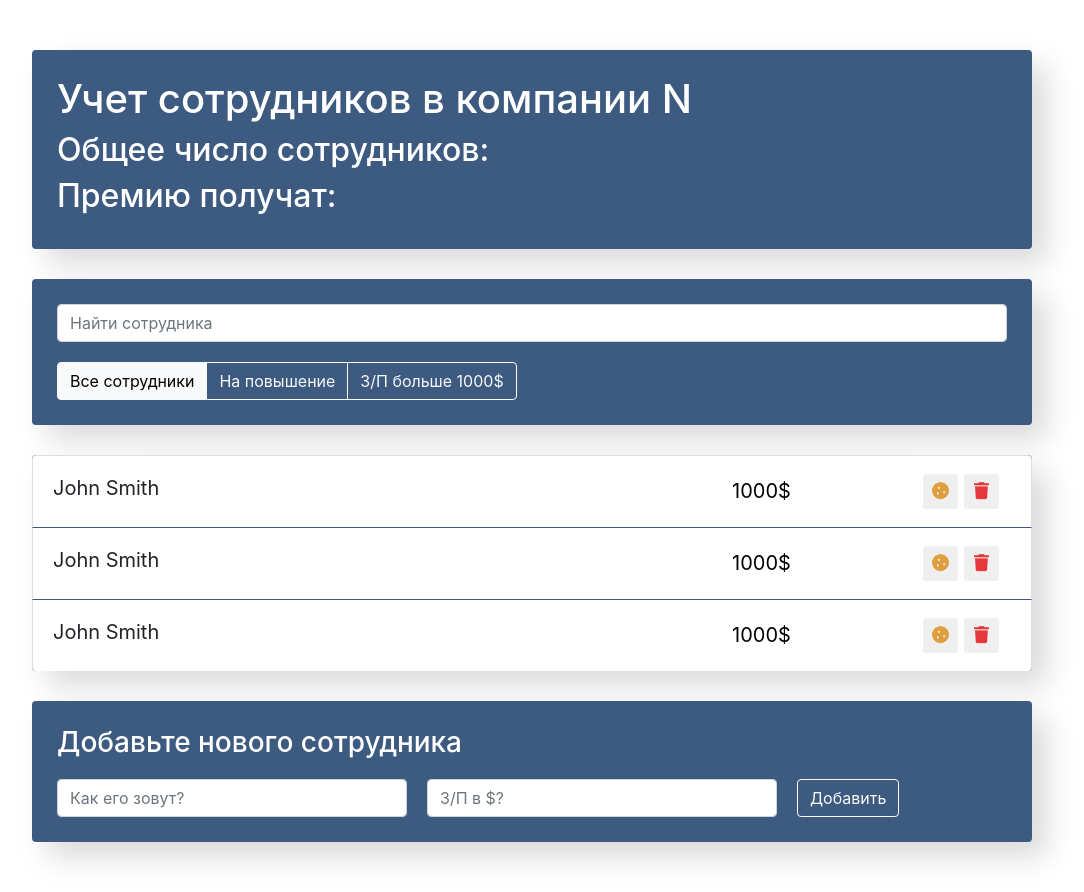
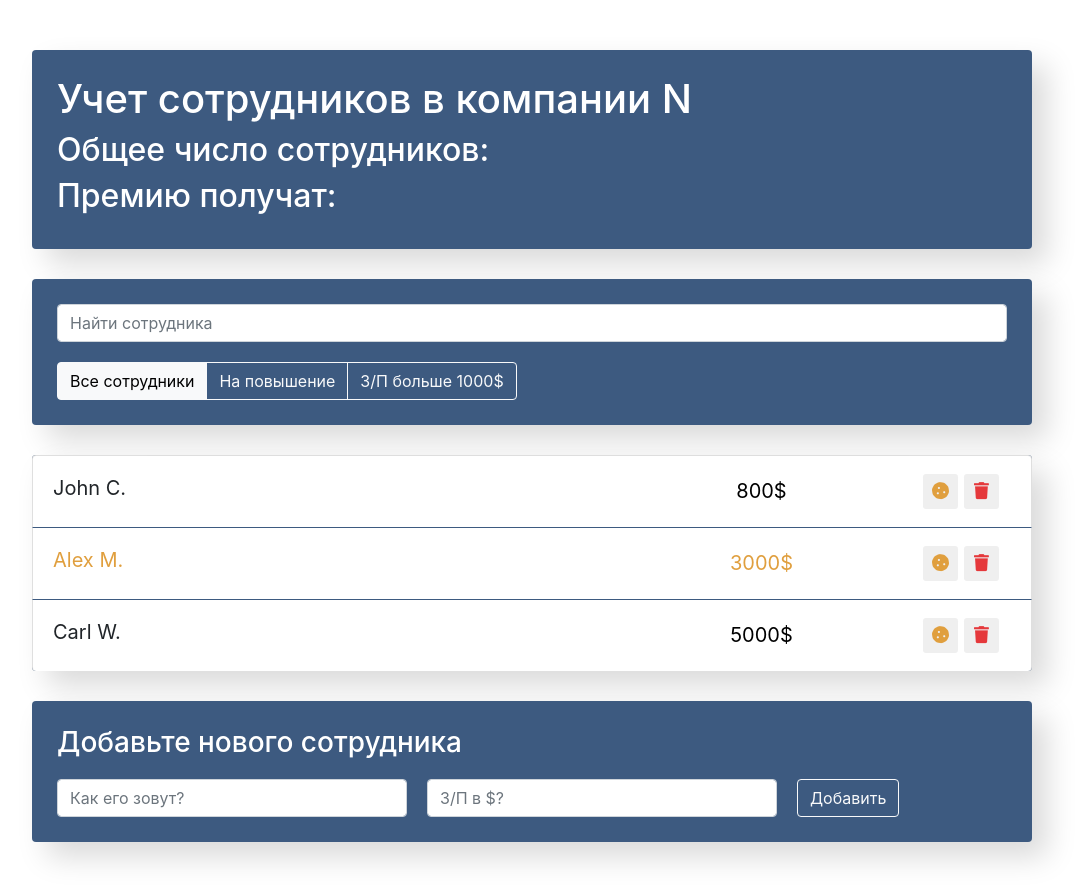
Before and after one commit to Kostya20292/employees-app-react, a React (Vite) app: page / in a window 1280 px wide. Shown: the whole page, without its empty margins (108-1192 px from the left). Built offline with nearby package versions, Linux system fonts and the light colour scheme.

Commit message:
feat: Add clsx dependency and refactor employee components to utilize props for dynamic rendering

```diff
--- a/package.json
+++ b/package.json
@@ -10,6 +10,7 @@
     "preview": "vite preview"
   },
   "dependencies": {
+    "clsx": "^2.1.1",
     "react": "^19.2.4",
     "react-dom": "^19.2.4"
   },
--- a/src/components/App/App.tsx
+++ b/src/components/App/App.tsx
@@ -6,7 +6,14 @@ import { SearchPanel } from '../SearchPanel/SearchPanel';
 
 import './App.css';
 
-export const App = () => (
+export const App = () => {
+  const data = [
+    { name: 'John C.', salary: 800, increase: false },
+    { name: 'Alex M.', salary: 3000, increase: true },
+    { name: 'Carl W.', salary: 5000, increase: false },
+  ];
+
+  return (
     <div className="app">
       <Info />
 
@@ -15,7 +22,8 @@ export const App = () => (
         <Filter />
       </div>
 
-    <EmployeesList />
+      <EmployeesList data={data} />
       <EmployeesAddForm />
     </div>
   );
+};
--- a/src/components/EmployeesList/EmployeesList.tsx
+++ b/src/components/EmployeesList/EmployeesList.tsx
@@ -1,11 +1,21 @@
-import { EmployeesListItem } from '../EmployeesListItem/EmployeesListItem'
+import { EmployeesListItem } from '../EmployeesListItem/EmployeesListItem';
 
-import './EmployeesList.css'
+import './EmployeesList.css';
 
-export const EmployeesList = () => (
+interface Employee {
+  name: string;
+  salary: number;
+  increase: boolean;
+}
+
+interface Props {
+  data: Employee[];
+}
+
+export const EmployeesList = ({ data }: Props) => (
   <ul className="app-list list-group">
-    <EmployeesListItem />
-    <EmployeesListItem />
-    <EmployeesListItem />
+    {data.map((item) => (
+      <EmployeesListItem key={item.name} {...item} />
+    ))}
   </ul>
-)
+);
--- a/src/components/EmployeesListItem/EmployeesListItem.tsx
+++ b/src/components/EmployeesListItem/EmployeesListItem.tsx
@@ -1,9 +1,19 @@
-import './EmployeesListItem.css'
+import clsx from 'clsx';
+import './EmployeesListItem.css';
 
-export const EmployeesListItem = () => (
-  <li className="list-group-item d-flex justify-content-between">
-    <span className="list-group-item-label">John Smith</span>
-    <input type="text" className="list-group-item-input" defaultValue="1000$" />
+interface Props {
+  name: string;
+  salary: number;
+  increase: boolean;
+}
+
+export const EmployeesListItem = ({ name, salary, increase }: Props) => {
+  const className = clsx('list-group-item d-flex justify-content-between', increase && 'increase');
+
+  return (
+    <li className={className}>
+      <span className="list-group-item-label">{name}</span>
+      <input type="text" className="list-group-item-input" defaultValue={salary + '$'} />
       <div className="d-flex justify-content-center align-items-center">
         <button type="button" className="btn-cookie btn-sm ">
           <i className="fas fa-cookie" />
@@ -15,4 +25,5 @@ export const EmployeesListItem = () => (
         <i className="fas fa-star" />
       </div>
     </li>
-)
+  );
+};
```
Also changed, not shown: 1 other file (tests, documents, lock files or other folders). Lines whose indentation alone changed are shown as unchanged.
